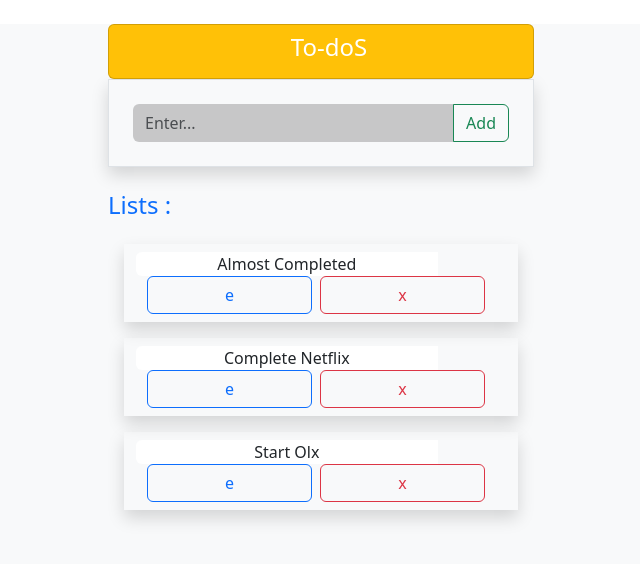
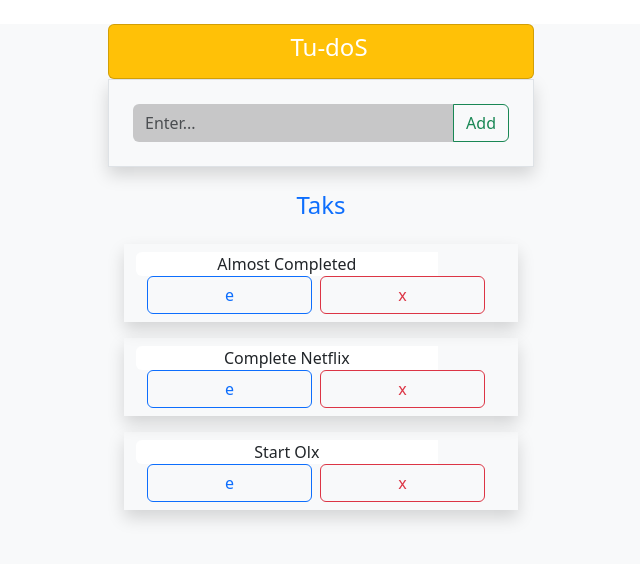
Before and after one commit to Adarsh6801/TudoS, an Angular app: page / in a window 1280 px wide. Shown: the top 564 px of the page, without its empty margins (319-959 px from the left). Built offline with nearby package versions, Linux system fonts and the light colour scheme; data requests are answered from the project's data file.

Commit message:
Task Completed

```diff
--- a/src/app/component/dashboard/dashboard.component.html
+++ b/src/app/component/dashboard/dashboard.component.html
@@ -5,7 +5,7 @@
             <div class="col"></div>
             <div clss="col-md-6 bg-white shadow">
                 <div class="card bg-warning">
-                    <h4 class="text-white ps-3 pt-2 pb-2 text-center" >To-doS</h4>
+                    <h4 class="text-white ps-3 pt-2 pb-2 text-center" >Tu-doS</h4>
                 </div>
 
             <div class="shadow border">
@@ -14,7 +14,7 @@
                     <button class="btn btn-outline-success" type="button" (click)="addTask()">Add</button>
                   </div>
             </div>
-            <h4 class="text-primary mt-4">Lists :</h4>
+            <h4 class="text-primary mt-4 text-center">Taks</h4>
             <div style="overflow-y:auto; height:400px">
 
                 <div class="m-3" *ngFor="let task of taskArr">
@@ -42,11 +42,11 @@
           <button type="button" class="btn-close" data-bs-dismiss="modal" aria-label="Close"></button>
         </div>
         <div class="modal-body">
-            <input type="text" class="form-control" name="task" [(ngModel)]="editTaskValue" placeholder="Enter..." aria-label="Recipient's username" aria-describedby="button-addon2">
+            <input type="text" style='color: black;' class="form-control" name="task" [(ngModel)]="editTaskValue" placeholder="Enter..." aria-label="Recipient's username" aria-describedby="button-addon2">
         </div>
         <div class="modal-footer">
           <button type="button" class="btn btn-secondary" data-bs-dismiss="modal">Close</button>
-          <button class="btn btn-outline-success" type="button" (click)="editTask()">Add</button>
+          <button class="btn btn-outline-success" type="button" data-bs-dismiss="modal" (click)="editTask()">Add</button>
         </div>
       </div>
     </div>
```
